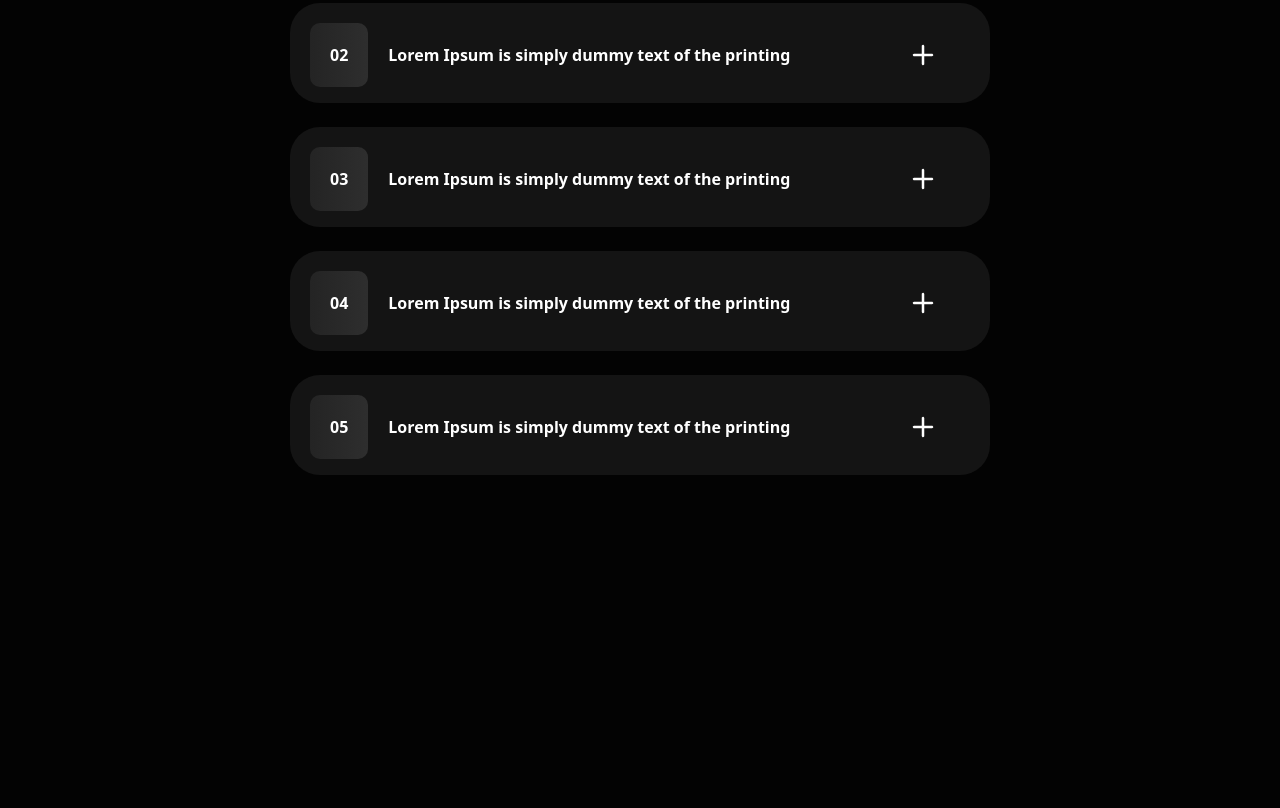
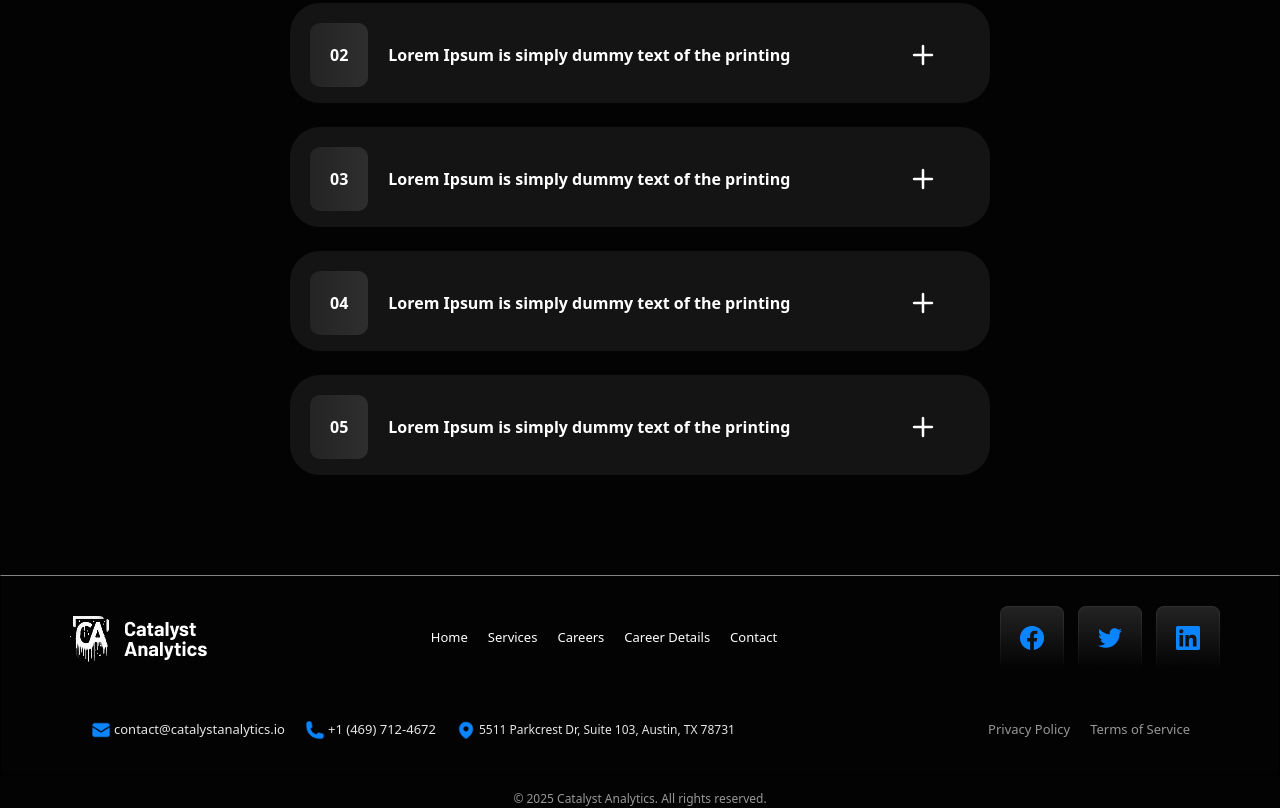
Before and after one commit to gafurovsaidjafar090909-hash/day18exam, a website: page index.html in a window 1280 px wide. Shown: the part 1879-2687 px from the top of the page. Before the commit the page ends 2354 px from the top, so only its background shows below. Drawn offline with Linux system fonts and the light colour scheme.

Commit message:
section4

```diff
--- a/index.html
+++ b/index.html
@@ -138,6 +138,56 @@
      </div>
     </div>
 
+    <div class="h-[200px] w-[100%] max-w-[1300px] m-auto border-1 mt-[100px] border-t-[#858585] ">
+
+ <div class="flex flex-row max-w-[1200px] m-auto items-center justify-between pl-[20px] pr-[20px] mt-[30px]">
+
+        <img src="./src/img/Logo (10).png" alt="">
+
+        <div class="hidden lg:flex gap-[20px] text-[13px] font-light text-[white]">
+            <a href="./index.html">Home</a>
+            <a href="./src/index2.html">Services</a>
+            <a href="./src/index3.html">Careers</a>
+            <a href="./src/index4.html">Career Details</a>
+            <a href="./src/index5.html">Contact</a>
+        </div>
+      <img src="./src/img/Buttons Container.png" alt="">
+
+    </div>
+
+    <div class="flex flex-col lg:flex-row  max-w-[1100px] m-auto justify-between mt-[50px] pl-[100px] lg:pl-[1px]">
+
+        <div class="flex flex-col lg:flex-row gap-[20px]">
+
+
+        <div class="flex gap-[3px] items-center">
+            <img class="h-[20px]" src="./src/img/Icon (15).png" alt="">
+            <p class="text-[#E6E6E6] text-[13px]">contact@catalystanalytics.io</p>
+        </div>
+
+        <div class="flex gap-[3px] items-center">
+            <img class="h-[20px]" src="./src/img/Icon (16).png" alt="">
+            <p class="text-[#E6E6E6] text-[13px]">+1 (469) 712-4672</p>
+        </div>
+
+           <div class="flex gap-[3px] items-center">
+            <img class="h-[20px]" src="./src/img/Icon (17).png" alt="">
+            <p class="text-[#E6E6E6] text-[12px]">5511 Parkcrest Dr, Suite 103, Austin, TX 78731</p>
+        </div>
+           </div>
+
+           <div class="flex gap-[20px]">
+            <p class="text-[13px] text-[#98989A]">Privacy Policy</p>
+            <p  class="text-[13px] text-[#98989A]">Terms of Service</p>
+           </div>
+
+
+        </div>
+        <p  class="text-[12px] text-[#98989A] text-center mt-[50px]">© 2025 Catalyst Analytics. All rights reserved.</p>
+
+
+    </div>
+
 
 
 
```
Also changed, not shown: src/img/Buttons Container.png (added), src/img/Icon (15).png (added), src/img/Icon (16).png (added), src/img/Icon (17).png (added), src/output.css.
